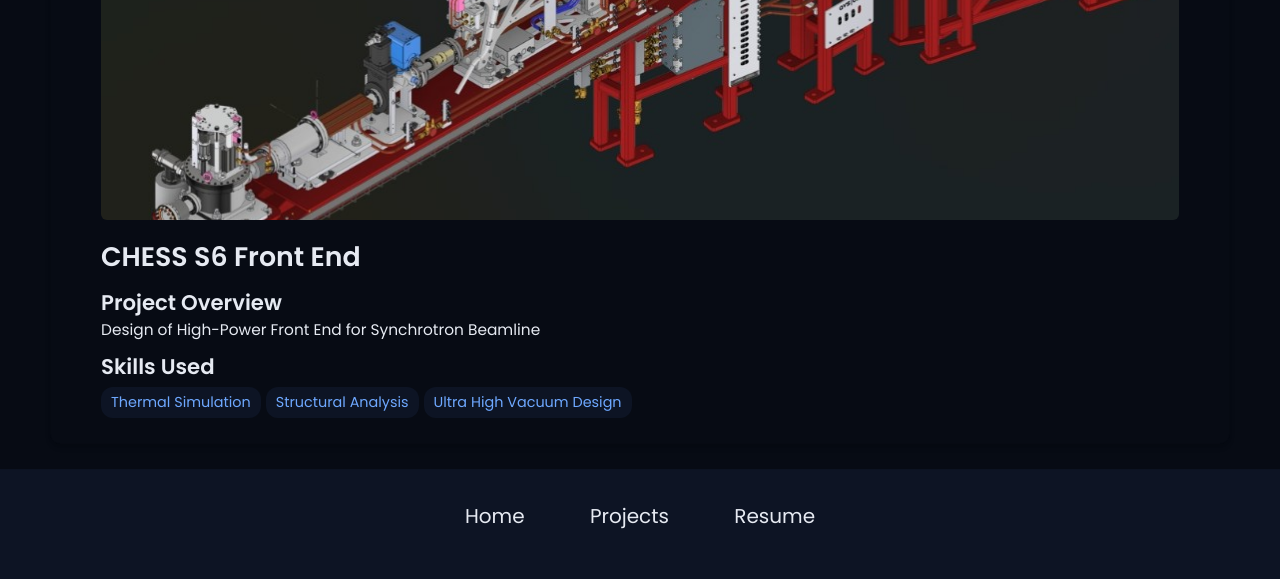
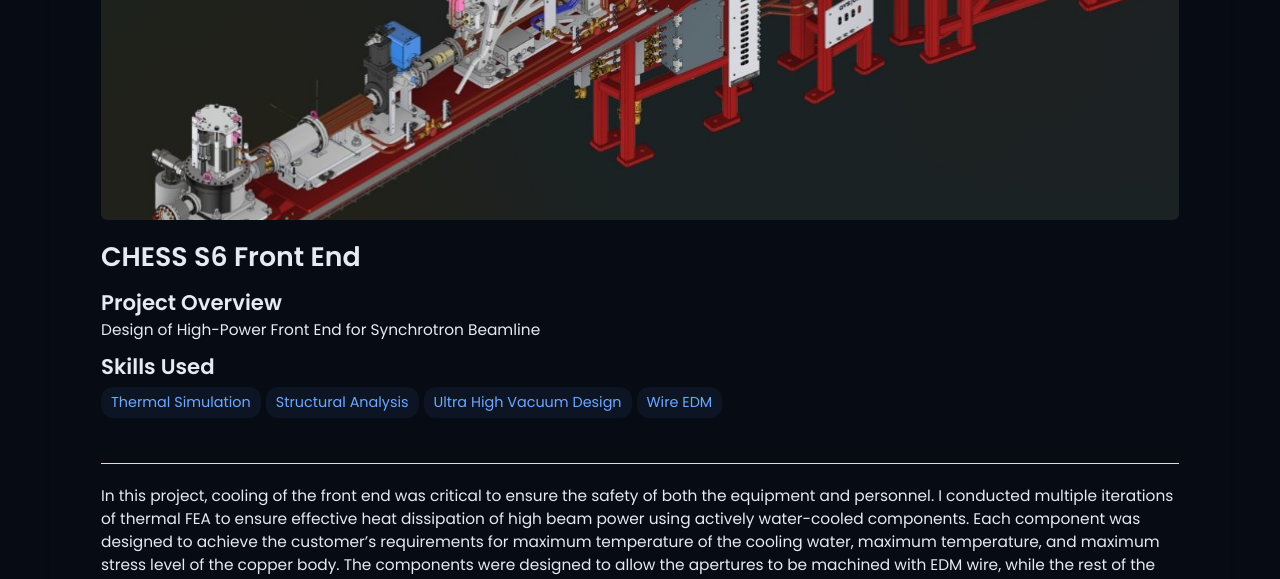
Before and after one commit to rfsantill/rfsantill.github.io, a Jekyll site: the page built from _projects/CHESS S6 Front End/index.md, in a window 1280 px wide and 1400 px high, scrolled down 270 px. Shown: the top 579 px of the window. Built offline with Jekyll 4.4.1, drawn with Linux system fonts in a browser that asks for light colours; some of the changed text lies outside the part shown.

Commit message:
Update index.md
Added further explanation to the project

```diff
--- a/_projects/CHESS S6 Front End/index.md
+++ b/_projects/CHESS S6 Front End/index.md
@@ -6,5 +6,15 @@
 - Thermal Simulation
 - Structural Analysis
 - Ultra High Vacuum Design
+- Wire EDM
 main-image: /S6FrontEnd.jpg
 ---
+
+---
+In this project, cooling of the front end was critical to ensure the safety of both the equipment and personnel. I conducted multiple iterations of thermal FEA to ensure effective heat dissipation of high beam power using actively water-cooled components. Each component was designed to achieve the customer's requirements for maximum temperature of the cooling water, maximum temperature, and maximum stress level of the copper body. The components were designed to allow the apertures to be machined with EDM wire, while the rest of the component's features could be machined by simpler, more inexpensive ways.
+
+{% include image-gallery.html images="{/AnalysisSetUp.png}, {TempStressResults.png}" height="400"%}
+{% include image-gallery.html images="{/Pa Cooling.png}, {PA EDM.png}" height="400"%}
+
+
+I also designed UHV-compatible mechanical parts and support structures tailored to fit within a tightly constrained beamline environment due to the presence of existing infrastructure in the narrow underground accelerator tunnel. My work supported the development of design documentation and analysis used during engineering reviews and system integration at the synchrotron facility.
```
